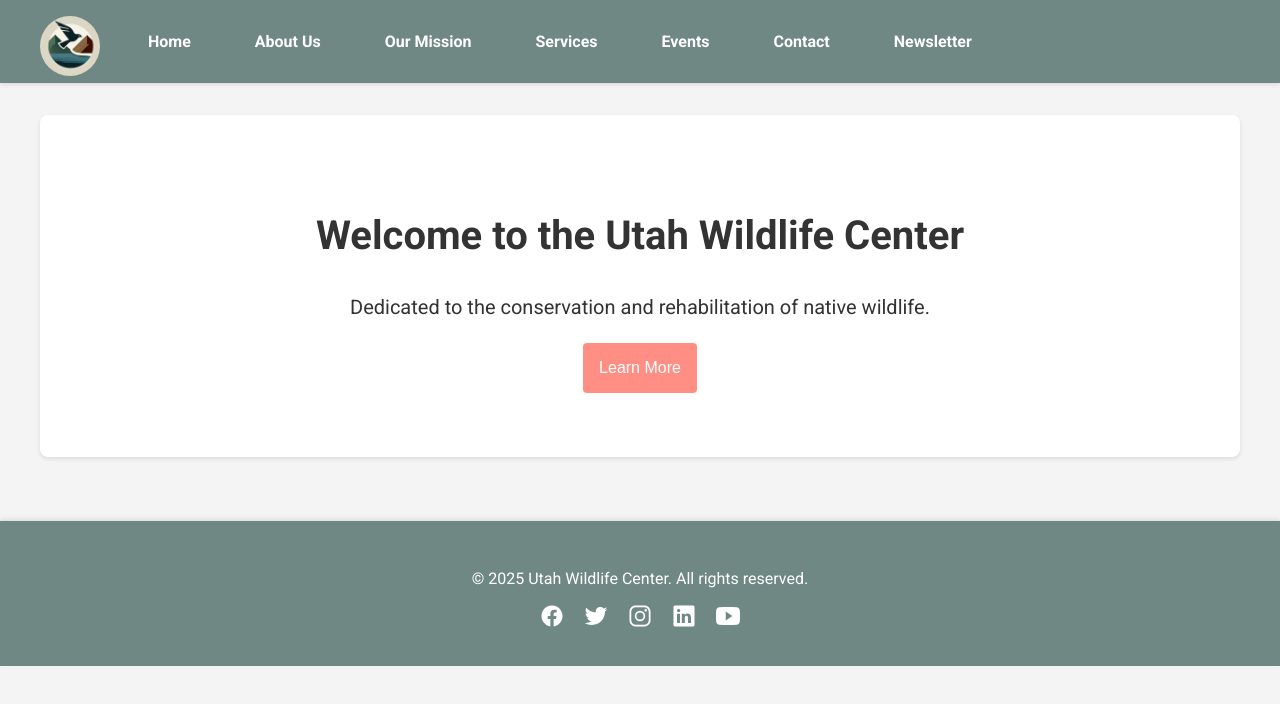
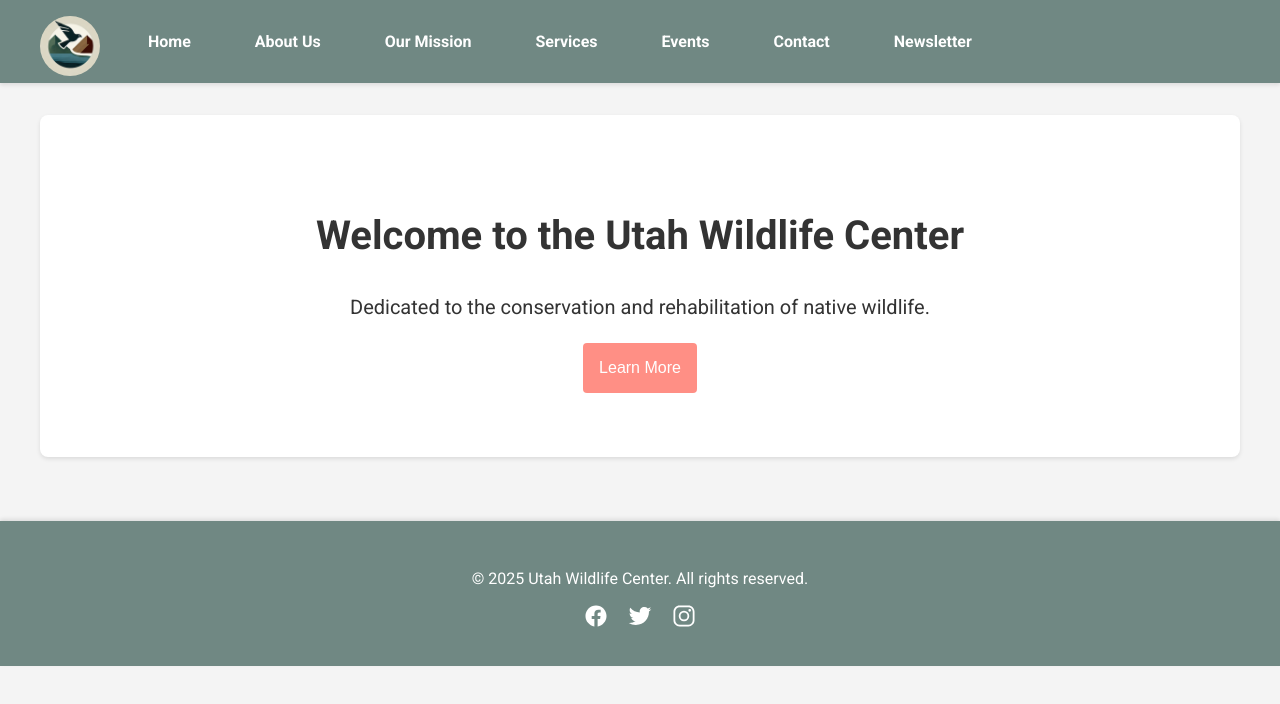
Before and after one commit to damonaw/utah-wildlife-center, a plain HTML site: page index.html in a window 1280 px wide. Drawn offline with nearby package versions, Linux system fonts and the light colour scheme; some packages are replaced by stand-ins of ours.

Commit message:
Remove LinkedIn and YouTube links from footer for decluttering

```diff
--- a/index.html
+++ b/index.html
@@ -40,8 +40,8 @@
                     <a href="https://www.facebook.com/profile.php?id=61573730800869" target="_blank"><ion-icon name="logo-facebook"></ion-icon></a>
                     <a href="https://x.com/Utah_Wildlife" target="_blank"><ion-icon name="logo-twitter"></ion-icon></a>
                     <a href="https://www.instagram.com/utah.wildlife.center/" target="_blank"><ion-icon name="logo-instagram"></ion-icon></a>
-                    <a href="https://www.linkedin.com" target="_blank"><ion-icon name="logo-linkedin"></ion-icon></a>
-                    <a href="https://www.youtube.com" target="_blank"><ion-icon name="logo-youtube"></ion-icon></a>
+                    <!-- <a href="https://www.linkedin.com" target="_blank"><ion-icon name="logo-linkedin"></ion-icon></a> -->
+                    <!-- <a href="https://www.youtube.com" target="_blank"><ion-icon name="logo-youtube"></ion-icon></a> -->
                 </div>
             </div>
         </footer>
```
